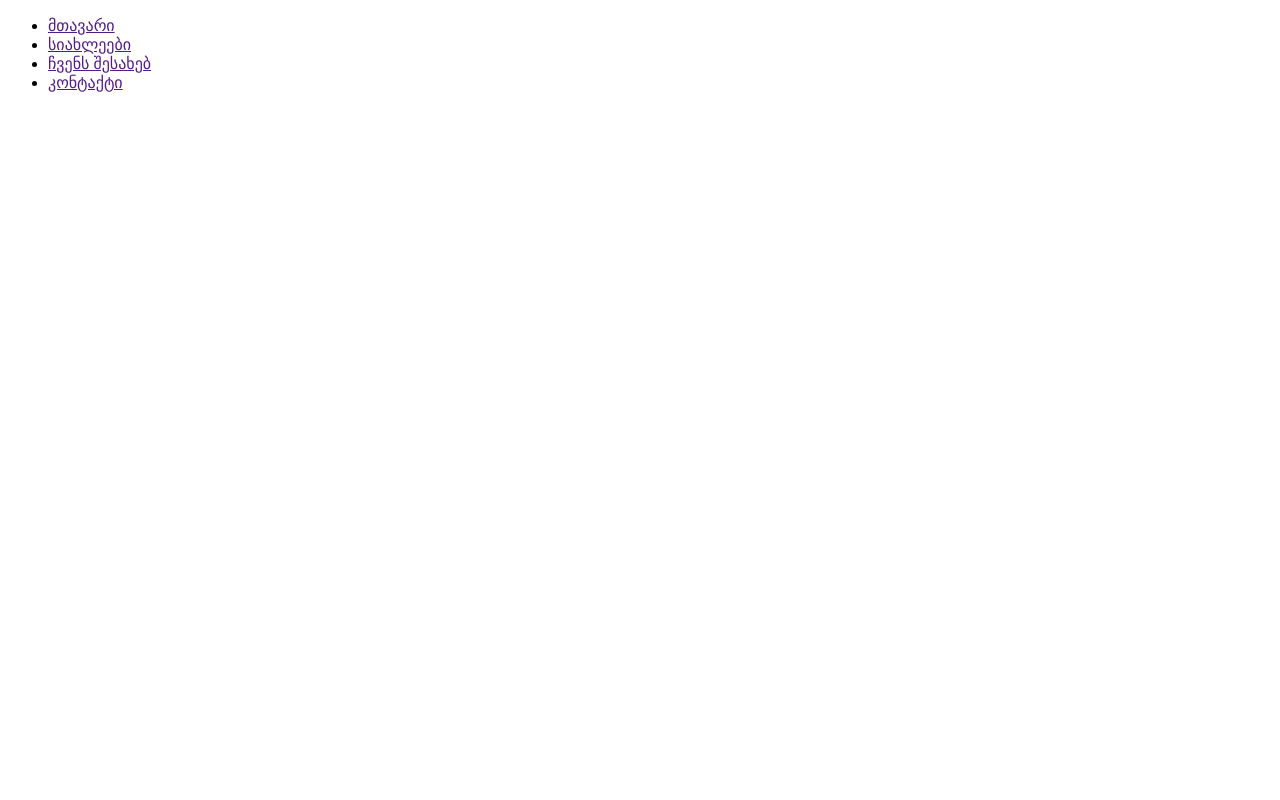
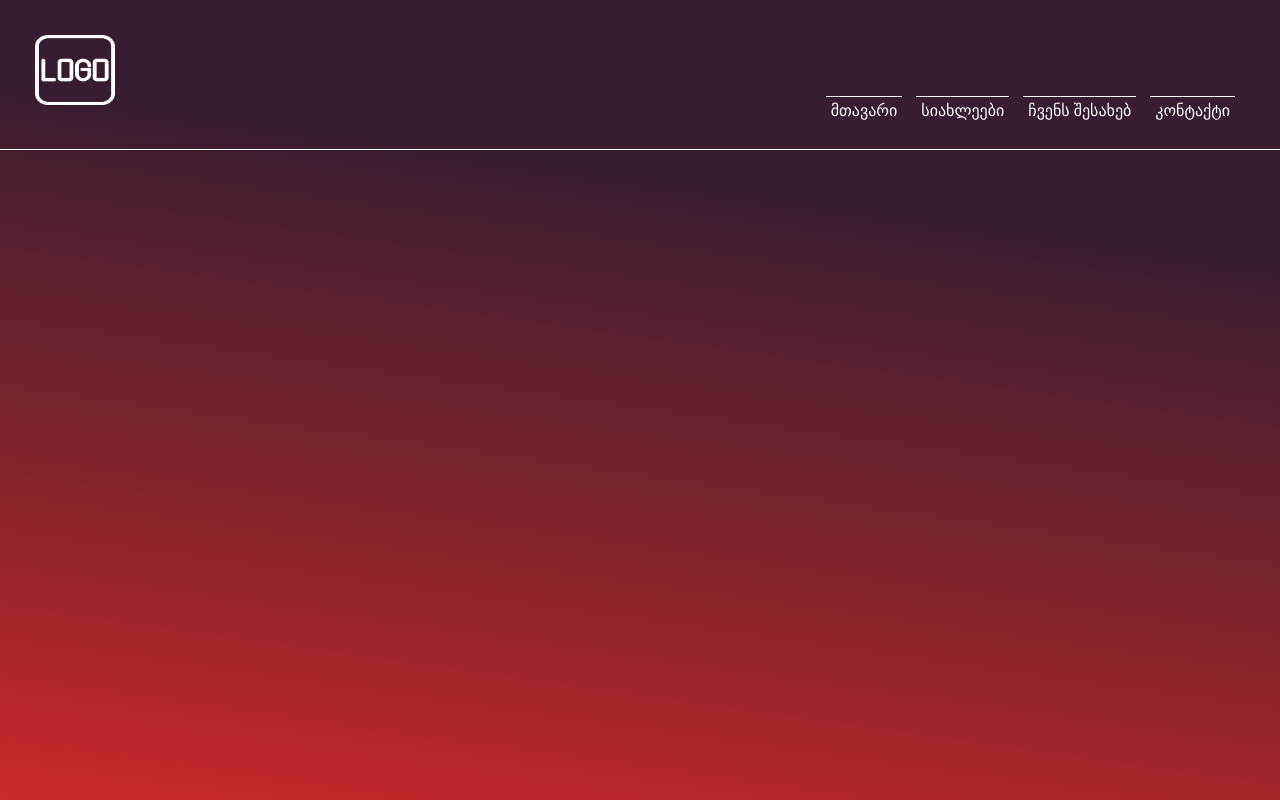
Before and after one commit to Vanoo123/homework4, a plain HTML site: page index.html in a window 1280 px wide. Drawn offline with Linux system fonts and the light colour scheme.

Commit message:
Header is completed with CSS also added one Logo (picture)

```diff
--- a/index.html
+++ b/index.html
@@ -5,10 +5,13 @@
     <meta http-equiv="X-UA-Compatible" content="IE=edge">
     <meta name="viewport" content="width=device-width, initial-scale=1.0">
     <link rel="stylesheet" href="styles/style.css">
-    <title>homework 4</title>
+    <title>homework-4</title>
 </head>
 <body>
     <header>
+        <div class="logo_section">
+            <img src="images/icon.png" alt="site_logo" class="logo">
+        </div>
         <nav>
             <ul>
                 <li>
--- a/styles/style.css
+++ b/styles/style.css
@@ -0,0 +1,58 @@
+body, html, header{
+    width: 100%;
+    height: 100%;
+    margin: 0;
+    padding: 0;
+    box-sizing: border-box;
+}
+
+header {
+    height: 150px;
+    border-bottom: 1px solid white;
+}
+
+body {
+    background: rgb(55,29,48);
+    background: linear-gradient(188deg, rgba(55,29,48,1) 0%, rgba(55,29,48,1) 27%, rgba(201, 41, 41) 100%);
+}
+
+.logo_section {
+    width: 80px;
+    height: 70px;
+    padding: 5px;
+}
+.logo {
+    width: 80px;
+    height: 70px;
+    padding: 30px;
+}
+
+nav {
+    float: right;
+    margin: 0 40px 0 0;
+}
+
+nav ul {
+    list-style-type: none;
+}
+nav ul li {
+    padding: 5px;
+    display: inline-block;
+}
+
+nav ul li:hover {
+    font-weight: bold;
+    transform: scale(1.05);
+}
+
+nav ul li a {
+    background-color: transparent;
+    text-decoration: none;
+    color: white;
+    padding: 5px;
+    border-top: 1px solid white;
+}
+
+nav ul li a:hover {
+    border-color: #c92929;
+}
```
Also changed, not shown: images/icon.png (added).
